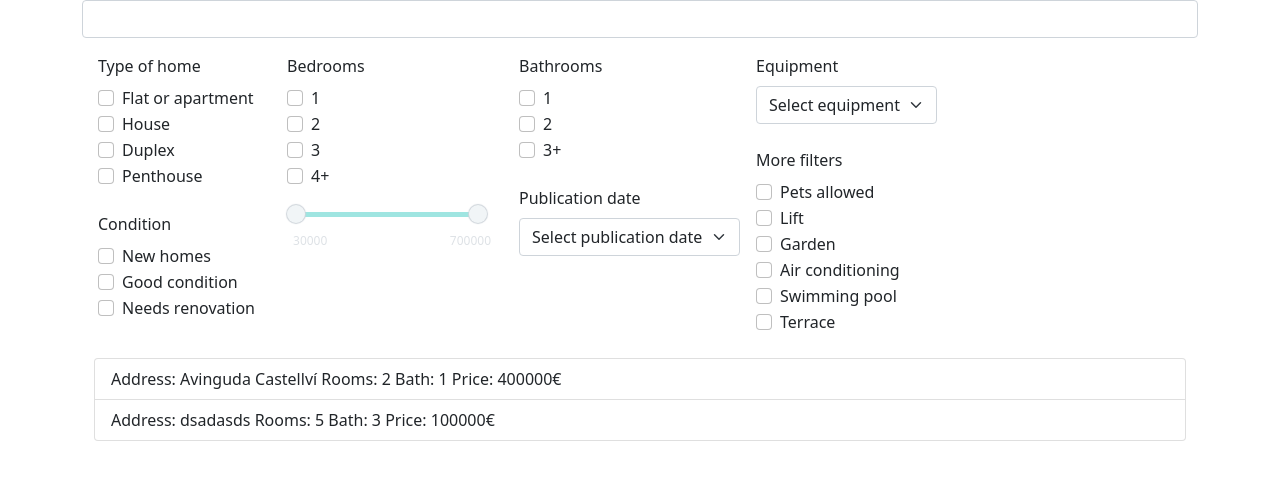
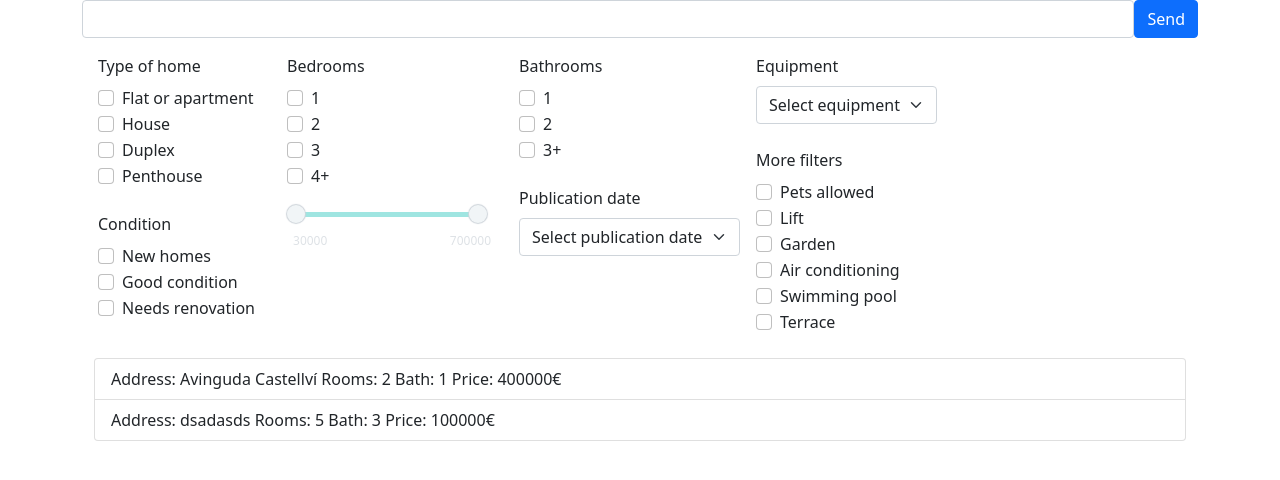
Before and after one commit to Jose1i1o/react-redux, a React (Create React App) app: page /dashboard in a window 1280 px wide. Shown: the top 480 px of the page. Built offline with nearby package versions, Linux system fonts and the light colour scheme; data requests are answered from the project's data file.

Commit message:
feat search button

```diff
--- a/src/components/Filters/Filter.js
+++ b/src/components/Filters/Filter.js
@@ -1,4 +1,4 @@
-import { Container, Form } from 'react-bootstrap'
+import { Form } from 'react-bootstrap'
 
 import MultiRange from '../MultiRange'
 
--- a/src/components/SearchBar.js
+++ b/src/components/SearchBar.js
@@ -1,4 +1,4 @@
-import { Form } from 'react-bootstrap'
+import { Button, Form } from 'react-bootstrap'
 
 const SearchBar = () => {
   const handleSubmit = (e) => {
@@ -6,8 +6,9 @@ const SearchBar = () => {
   }
 
   return (
-    <Form onSubmit={handleSubmit}>
-      <Form.Control name="search" className="mb-3" type="text" id="search" />
+    <Form onSubmit={handleSubmit} className="d-flex mb-3">
+      <Form.Control name="search" type="text" id="search" />
+      <Button type="submit">Send</Button>
     </Form>
   )
 }
```
